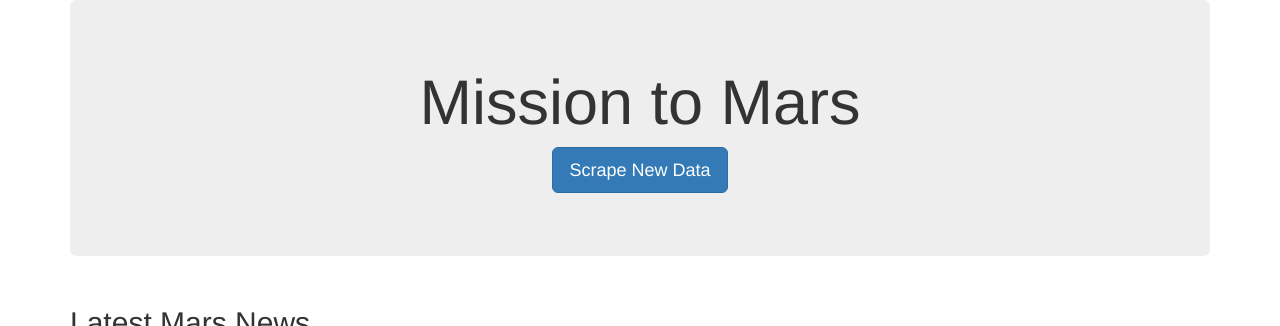
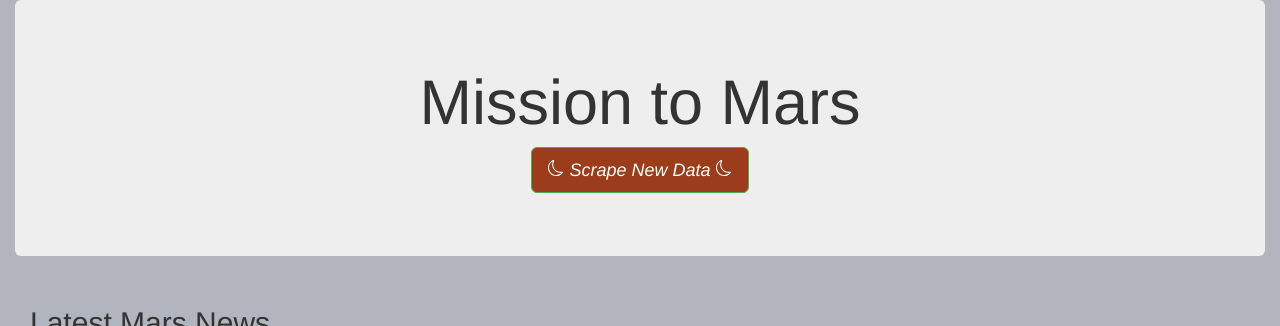
Before and after one commit to frankiebones/Mission-to-Mars, a Flask app: page / in a window 1280 px wide. Shown: the top 326 px of the page. Run offline with Flask 2, Linux system fonts and the light colour scheme; data that the repository does not hold is empty; some libraries are stand-ins or nearby versions.

Commit message:
add bootstrap components

```diff
--- a/Mars_Scraping/scraping.py
+++ b/Mars_Scraping/scraping.py
@@ -104,7 +104,7 @@ def mars_facts():
     df.set_index('description', inplace=True)
 
     # convert DataFrame into HTML ready code
-    return df.to_html()
+    return df.to_html(header=False, border='2').replace('description', '').replace('Mars - Earth Comparison', '')
 
 def mars_hemi(browser):
 
--- a/Mars_Scraping/templates/index.html
+++ b/Mars_Scraping/templates/index.html
@@ -9,17 +9,31 @@
       rel="stylesheet"
       href="https://maxcdn.bootstrapcdn.com/bootstrap/3.3.7/css/bootstrap.min.css"
     />
+    <style>
+     .bg1 {
+        background-color:rgb(176, 181, 190);
+      }
+      .bg2 {
+          background-color:rgb(155, 60, 26)
+      }
+    </style>
   </head>
   <body>
-    <div class="container">
+
+    <div class="container-fluid bg1">
 
       <!-- Add Jumbotron to Header -->
       <div class="jumbotron text-center">
         <h1>Mission to Mars</h1>
         <!-- Add a button to activate scraping script -->
-        <p><a class="btn btn-primary btn-lg" href="/scrape" role="button">Scrape New Data</a></p>
+        <p><a class="btn btn-success btn-lg bg2" href="/scrape" role="button"><i class="bi bi-moon"><svg xmlns="http://www.w3.org/2000/svg" width="16" height="16" fill="currentColor" class="bi bi-moon" viewBox="0 0 16 16">
+      <path d="M6 .278a.768.768 0 0 1 .08.858 7.208 7.208 0 0 0-.878 3.46c0 4.021 3.278 7.277 7.318 7.277.527 0 1.04-.055 1.533-.16a.787.787 0 0 1 .81.316.733.733 0 0 1-.031.893A8.349 8.349 0 0 1 8.344 16C3.734 16 0 12.286 0 7.71 0 4.266 2.114 1.312 5.124.06A.752.752 0 0 1 6 .278zM4.858 1.311A7.269 7.269 0 0 0 1.025 7.71c0 4.02 3.279 7.276 7.319 7.276a7.316 7.316 0 0 0 5.205-2.162c-.337.042-.68.063-1.029.063-4.61 0-8.343-3.714-8.343-8.29 0-1.167.242-2.278.681-3.286z"/>
+    </svg> Scrape New Data <svg xmlns="http://www.w3.org/2000/svg" width="16" height="16" fill="currentColor" class="bi bi-moon" viewBox="0 0 16 16">
+      <path d="M6 .278a.768.768 0 0 1 .08.858 7.208 7.208 0 0 0-.878 3.46c0 4.021 3.278 7.277 7.318 7.277.527 0 1.04-.055 1.533-.16a.787.787 0 0 1 .81.316.733.733 0 0 1-.031.893A8.349 8.349 0 0 1 8.344 16C3.734 16 0 12.286 0 7.71 0 4.266 2.114 1.312 5.124.06A.752.752 0 0 1 6 .278zM4.858 1.311A7.269 7.269 0 0 0 1.025 7.71c0 4.02 3.279 7.276 7.319 7.276a7.316 7.316 0 0 0 5.205-2.162c-.337.042-.68.063-1.029.063-4.61 0-8.343-3.714-8.343-8.29 0-1.167.242-2.278.681-3.286z"/>
+    </svg></i></a></p>
       </div>
 
+      <div class="container-fluid">
         <!-- Add section for Mars News -->
         <div class="row" id="mars-news">
           <div class="col-md-12">
@@ -34,34 +48,38 @@
             </div>
           </div>
         </div>
+      </div>
 
+      <div class="container-fluid">
         <!-- Section for Featured Image and Facts table -->
         <div class="row" id="mars-featured-image">
-        <div class="col-md-8">
+          <div class="col-md-5">
             <h2>Featured Mars Image</h2>
             <img
-            src="{{mars.featured_image }}"
+              src="{{mars.featured_image | default('static/images/error.png', true) }}"
               class="img-responsive"
               alt="Responsive image"
             />
           </div>
-        <div class="col-md-4">
+
+          <div class="col-md-7">
             <!-- Mars Facts -->
             <div class="row" id="mars-facts">
-            <h4>Mars Facts</h4>
-            <table class="table-primary">
-            {{ mars.facts | safe }}
+              <table class="table  table-striped table-hover">
+                <h2>Mars Facts</h2>
+                <tbody>{{ mars.facts | safe }}</tbody>
             </table>
+            </div>
           </div>
         </div>
       </div>
 
       <!-- Section for Hemisphere info -->
       <div class="row" id="mars-hemispheres">
-        <h2 class="text-center">Mars Hemisphere Photos</h2>
+        <h2 class="text-center bg2">Mars Hemisphere Photos</h2>
 
         {% for hemisphere in mars.hemispheres %}
-        <div class="col-sm-4">
+        <div class="col-md-6">
           <div class="thumbnail">
             <img src="{{ hemisphere.image_url | default('static/images/error.png', true)}}" alt="...">
             <div class="caption">
```
Lines whose indentation alone changed are shown as unchanged.
